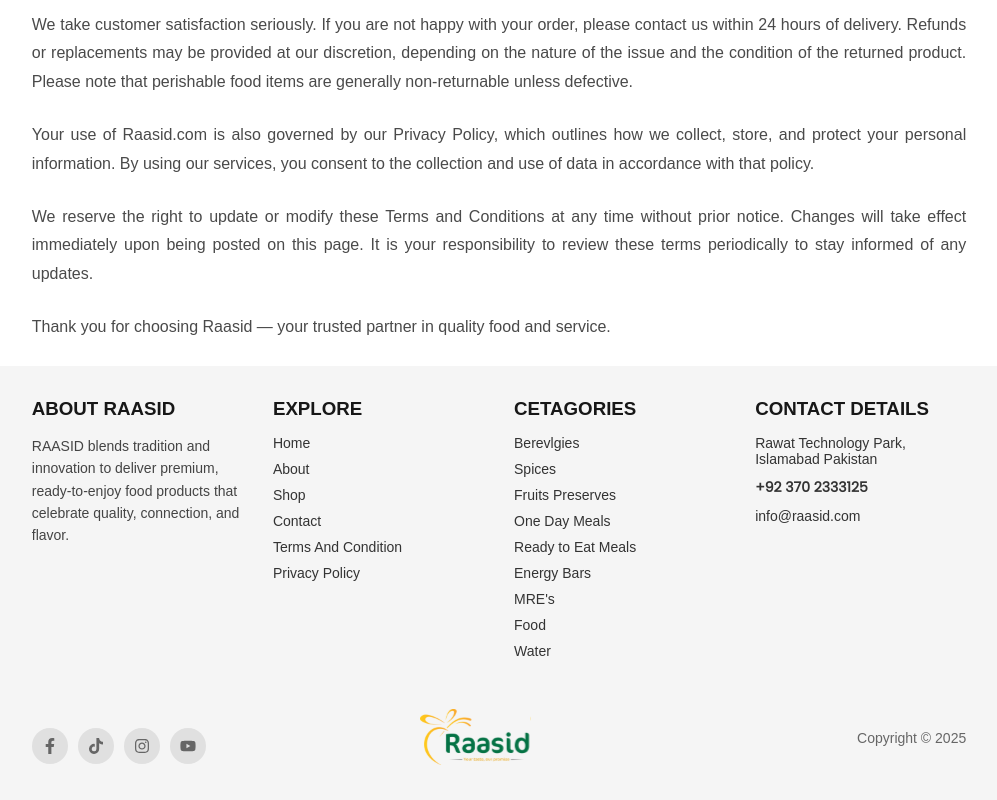
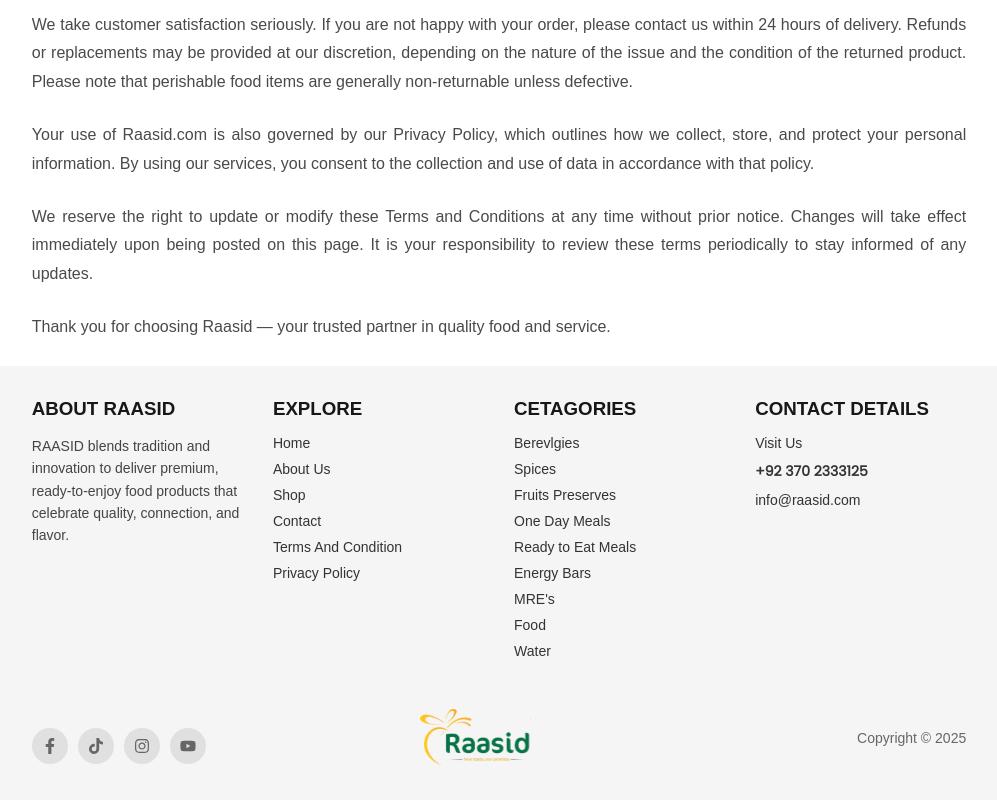
Before and after one commit to furqanch37/Raasid-X-Go, a Next.js app: page /TermsAndConditions in a window 1280 px wide. Shown: the part 932-1732 px from the top of the page, without its empty margins (141-1138 px from the left). Built offline with nearby package versions, Linux system fonts and the light colour scheme; no server answers; a web font is replaced by a local one.

Commit message:
Update footer.jsx

```diff
--- a/src/app/footer/footer.jsx
+++ b/src/app/footer/footer.jsx
@@ -25,7 +25,7 @@
           <h3>EXPLORE</h3>
           <ul>
              <li><Link href="/home">Home</Link></li>
-  <li><Link href="/about">About</Link></li>
+  <li><Link href="/about">About Us</Link></li>
   <li><Link href="/shop">Shop</Link></li>
   <li><Link href="/contact">Contact</Link></li>
   <li><Link href="/TermsAndConditions">Terms And Condition</Link></li>
@@ -53,9 +53,10 @@
         <div className="footer-column">
           <h3>CONTACT DETAILS</h3>
           <ul>
-            <li><Link href="#">Rawat Technology Park, Islamabad Pakistan</Link></li>
-            <li className="numbers"><Link href="#">+92 370 2333125</Link></li>
-            <li><Link href="#">info@raasid.com</Link></li>
+            <li><Link href="/contact">Visit Us</Link></li>
+            <li className="numbers"><Link href="/contact">+92 370 2333125</Link></li>
+            <li><Link href="/contact">info@raasid.com</Link></li>
+
           </ul>
         </div>
       </div>
```
